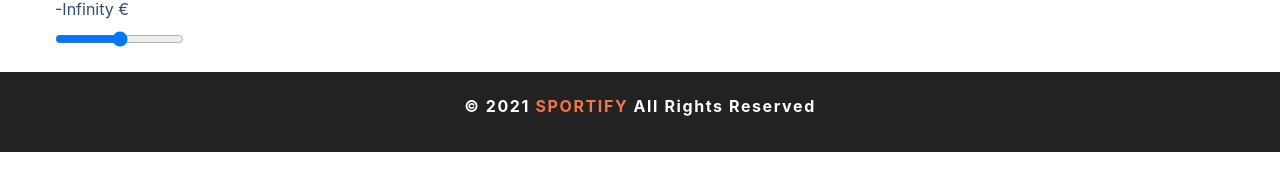
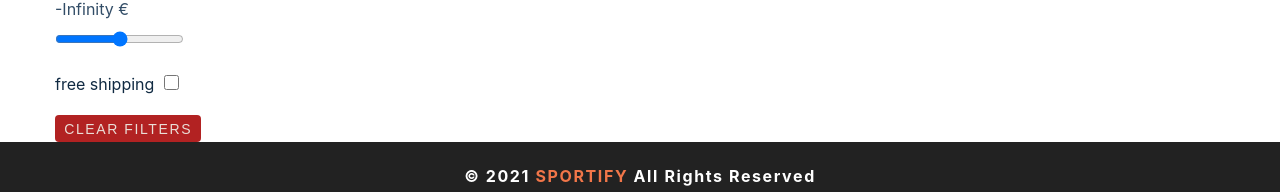
Before and after one commit to Markuss95/Sportify, a React (Create React App) app: page /products in a window 1280 px wide. Shown: the part 708-900 px from the top of the page. Before the commit the page ends 860 px from the top, so only its background shows below. Built offline with nearby package versions, Linux system fonts and the light colour scheme; no server answers.

Commit message:
Ability to clear all filters added

```diff
--- a/src/components/Filters.tsx
+++ b/src/components/Filters.tsx
@@ -1,5 +1,5 @@
 import styled from "styled-components";
-import { useState } from "react";
+import { useState, useEffect } from "react";
 import { FaCheck } from "react-icons/fa";
 import { useFilterContext } from "../context/filter_context";
 import { getUniqueValues } from "../utlis/functions";
@@ -10,6 +10,7 @@ const Filters = () => {
   const colors = getUniqueValues(data?.all_products, "colors");
   const [categoryIndex, setCategoryIndex] = useState(0);
   const [mainColor, setMainColor] = useState(colors[0]);
+
   const wrapperFunction = (e: React.MouseEvent<HTMLElement>, index: number) => {
     setCategoryIndex(index);
     data?.updateFilters(e);
@@ -18,6 +19,15 @@ const Filters = () => {
     setMainColor(e.currentTarget.dataset["color"]);
     data?.updateFilters(e);
   };
+  useEffect(() => {
+    if (data?.filters?.category === "all") {
+      setCategoryIndex(0);
+    }
+    if (data?.filters?.color === "all") {
+      setMainColor(colors[0]);
+    }
+  }, [data]);
+
   return (
     <Wrapper>
       <div>
@@ -37,14 +47,13 @@ const Filters = () => {
             <div className="categories">
               {/*don't get it why I can't make category:string, typeof category returns "string" and string only*/}
               {categories.map((category: any, index: number) => {
-                console.log();
                 return (
                   <div key={index}>
                     <button
                       name="category"
                       type="button"
                       value={category}
-                      className={`${index === categoryIndex && "underline"}`}
+                      className={`${index === categoryIndex && "underline"}  `}
                       onClick={(e) => wrapperFunction(e, index)}
                     >
                       {category}
@@ -123,7 +132,20 @@ const Filters = () => {
               value={data?.filters?.price}
             ></input>
           </div>
+          <div className="form-item shipping">
+            <label htmlFor="shipping">free shipping</label>
+            <input
+              type="checkbox"
+              name="shipping"
+              id="shipping"
+              onChange={data?.updateFilters}
+              checked={data?.filters?.shipping}
+            />
+          </div>
         </form>
+        <button type="button" className="btn" onClick={data?.clearFilters}>
+          clear filters
+        </button>
       </div>
     </Wrapper>
   );
@@ -140,6 +162,10 @@ const Wrapper = styled.div`
   }
   .range-price {
     margin-bottom: 0.5rem;
+  }
+  .btn {
+    background-color: #b22222;
+    padding: 0.225rem 0.45rem;
   }
   .form-item {
     margin-bottom: 1.2rem;
@@ -202,7 +228,13 @@ const Wrapper = styled.div`
     .underline {
       border-bottom: 1px solid currentColor;
       padding-bottom: 1px;
-      text-decoration: none;
+    }
+  }
+  .shipping {
+    input {
+      width: 15px;
+      height: 15px;
+      margin-left: 0.6rem;
     }
   }
 `;
--- a/src/components/GridView.tsx
+++ b/src/components/GridView.tsx
@@ -19,5 +19,10 @@ const Wrapper = styled.div`
   .xy {
     padding-top: 10rem;
   }
+  @media (max-width: 500px) {
+    width: 90vw;
+    margin: 0 auto;
+    max-width: var(--max-width);
+  }
 `;
 export default GridView;
--- a/src/components/ListView.tsx
+++ b/src/components/ListView.tsx
@@ -61,5 +61,10 @@ const Wrapper = styled.div`
       margin-bottom: 3rem;
     }
   }
+  @media (max-width: 500px) {
+    width: 90vw;
+    margin: 0 auto;
+    max-width: var(--max-width);
+  }
 `;
 export default ListView;
--- a/src/context/filter_context.tsx
+++ b/src/context/filter_context.tsx
@@ -96,8 +96,17 @@ export const FilterProvider = ({ children }: { children: any }) => {
         payload: { name, value: parseInt(value, 10) },
       });
     }
+    if (name === "shipping") {
+      dispatch({
+        type: "UPDATE_FILTERS",
+        payload: { name, value: !state.filters.shipping },
+      });
+    }
   };
-  const clearFilters = () => {};
+
+  const clearFilters = () => {
+    dispatch({ type: "CLEAR_FILTERS" });
+  };
   return (
     <FilterContext.Provider
       value={{
--- a/src/reducers/filter_reducer.tsx
+++ b/src/reducers/filter_reducer.tsx
@@ -109,6 +109,20 @@ const filter_reducer = (state: STATETYPE, action: ACTIONTYPE) => {
     console.log("filtering products");
     return { ...state };
   }
+  if (action.type === "CLEAR_FILTERS") {
+    return {
+      ...state,
+      filters: {
+        ...state.filters,
+        text: "",
+        company: "all",
+        category: "all",
+        color: "all",
+        price: state.filters.max_price,
+        shipping: false,
+      },
+    };
+  }
   return state;
 };
 
```
